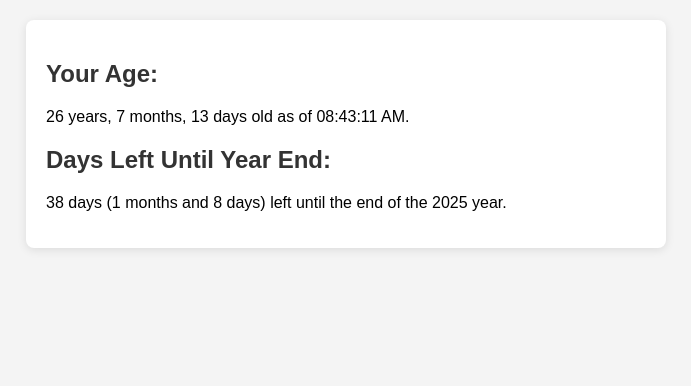
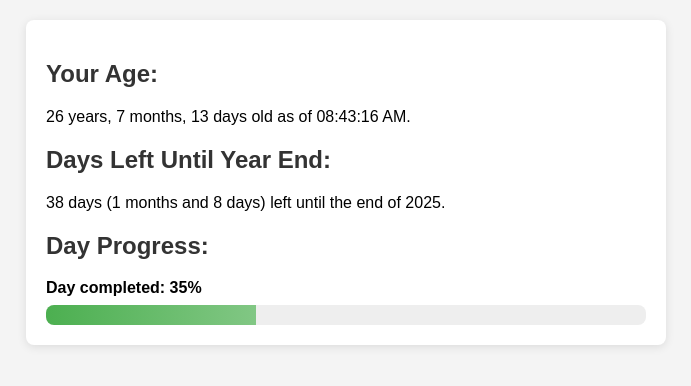
Before and after one commit to Prashant-kamble10/wallpaper, a plain HTML site: page index.html in a window 1280 px wide. Shown: the whole page, without its empty margins (294-985 px from the left). Drawn offline with Linux system fonts and the light colour scheme.

Commit message:
updated feature

```diff
--- a/index.css
+++ b/index.css
@@ -22,3 +22,24 @@ button {
     padding: 10px 15px;
     margin-top: 10px;
 }
+
+.progress-container {
+    width: 100%;
+    background: #eee;
+    border-radius: 8px;
+    height: 20px;
+    overflow: hidden;
+    margin-top: 8px;
+}
+
+.progress-bar {
+    height: 100%;
+    background: linear-gradient(90deg, #4caf50, #81c784);
+    width: 0%;
+    transition: width 0.5s ease;
+}
+
+#progressText {
+    font-weight: bold;
+    margin-bottom: 6px;
+}
--- a/index.html
+++ b/index.html
@@ -3,7 +3,7 @@
 <head>
     <meta charset="UTF-8">
     <meta name="viewport" content="width=device-width, initial-scale=1.0">
-    <title>Age Calculator</title>
+    <title>Remaining Time Calculator</title>
     <link rel="stylesheet" href="index.css">
 </head>
 <body>
@@ -13,6 +13,14 @@
 
         <h2>Days Left Until Year End:</h2>
         <p id="daysLeft"></p>
+
+        <h2>Day Progress:</h2>
+        <div id="dayProgress">
+            <div id="progressText"></div>
+            <div class="progress-container">
+                <div id="progressBar" class="progress-bar"></div>
+            </div>
+        </div>
     </div>
 
     <script src="index.js"></script>
--- a/index.js
+++ b/index.js
@@ -36,15 +36,41 @@ function calculateAge() {
   ).innerText = `${ageYears} years, ${ageMonths} months, ${ageDays} days old as of ${ageTime}.`;
 
   // Calculate days left until the end of the year
-  const endOfYear = new Date(today.getFullYear() + 1, 0, 1);
+  // Calculate days left until the end of the current year
+  const currentYear = today.getFullYear();
+  const endOfYear = new Date(currentYear + 1, 0, 1);
   const timeDiff = endOfYear - today;
   const daysLeft = Math.floor(timeDiff / (1000 * 60 * 60 * 24));
   const monthsLeft = Math.floor(daysLeft / 30);
   const remainingDays = daysLeft % 30;
 
-  document.getElementById(
-    "daysLeft"
-  ).innerText = ` ${daysLeft} days (${monthsLeft} months and ${remainingDays} days) left until the end of the 2025 year.`;
+  document.getElementById("daysLeft").innerText =
+    `${daysLeft} days (${monthsLeft} months and ${remainingDays} days) left until the end of ${currentYear}.`;
+
+  // --- Day progress (hours-based percentage) ---
+  const hours = today.getHours();
+  const minutes = today.getMinutes();
+  const seconds = today.getSeconds();
+
+  // Exact percentage of the day completed (accurate)
+  const secondsSinceMidnight = hours * 3600 + minutes * 60 + seconds;
+  const percentExact = (secondsSinceMidnight / (24 * 3600)) * 100;
+
+  // User's requested approximation: 1 hour ~= 4% (use partial hours too)
+  const percentByHourApprox = (hours + minutes / 60 + seconds / 3600) * 4;
+  const approxToShow = Math.min(percentByHourApprox, 100);
+
+  // Round the approximation to a whole percent (user requested no decimal exact value)
+  const approxRounded = Math.round(approxToShow);
+
+  // Update progress text and bar using the rounded approx
+  const progressText = `Day completed: ${approxRounded}%`;
+  const progressBar = document.getElementById("progressBar");
+  const progressTextEl = document.getElementById("progressText");
+  if (progressTextEl) progressTextEl.innerText = progressText;
+  if (progressBar) progressBar.style.width = `${approxRounded}%`;
 }
 
+// Update once immediately and then every second so progress is live
 calculateAge();
+setInterval(calculateAge, 1000);
```
